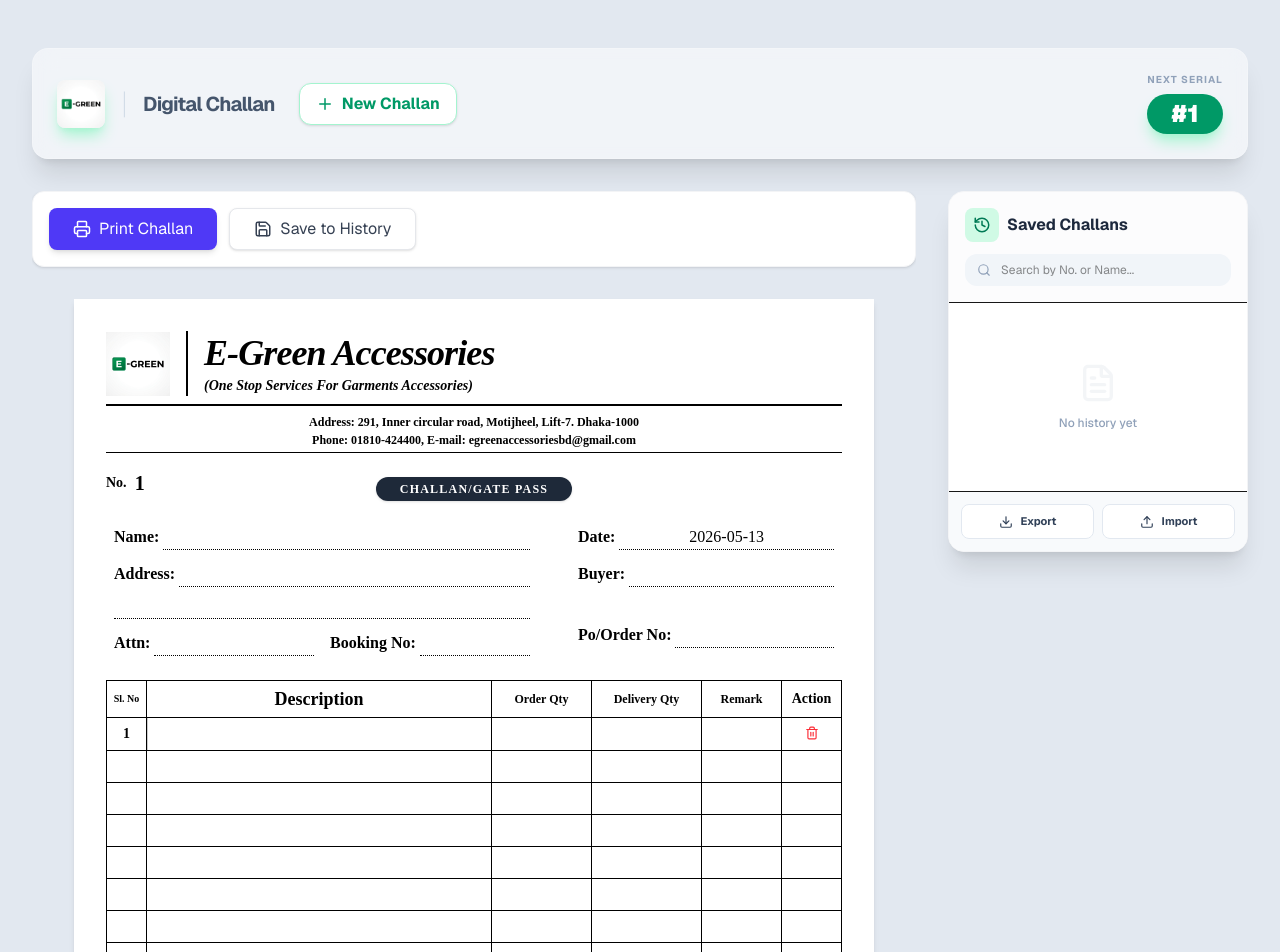
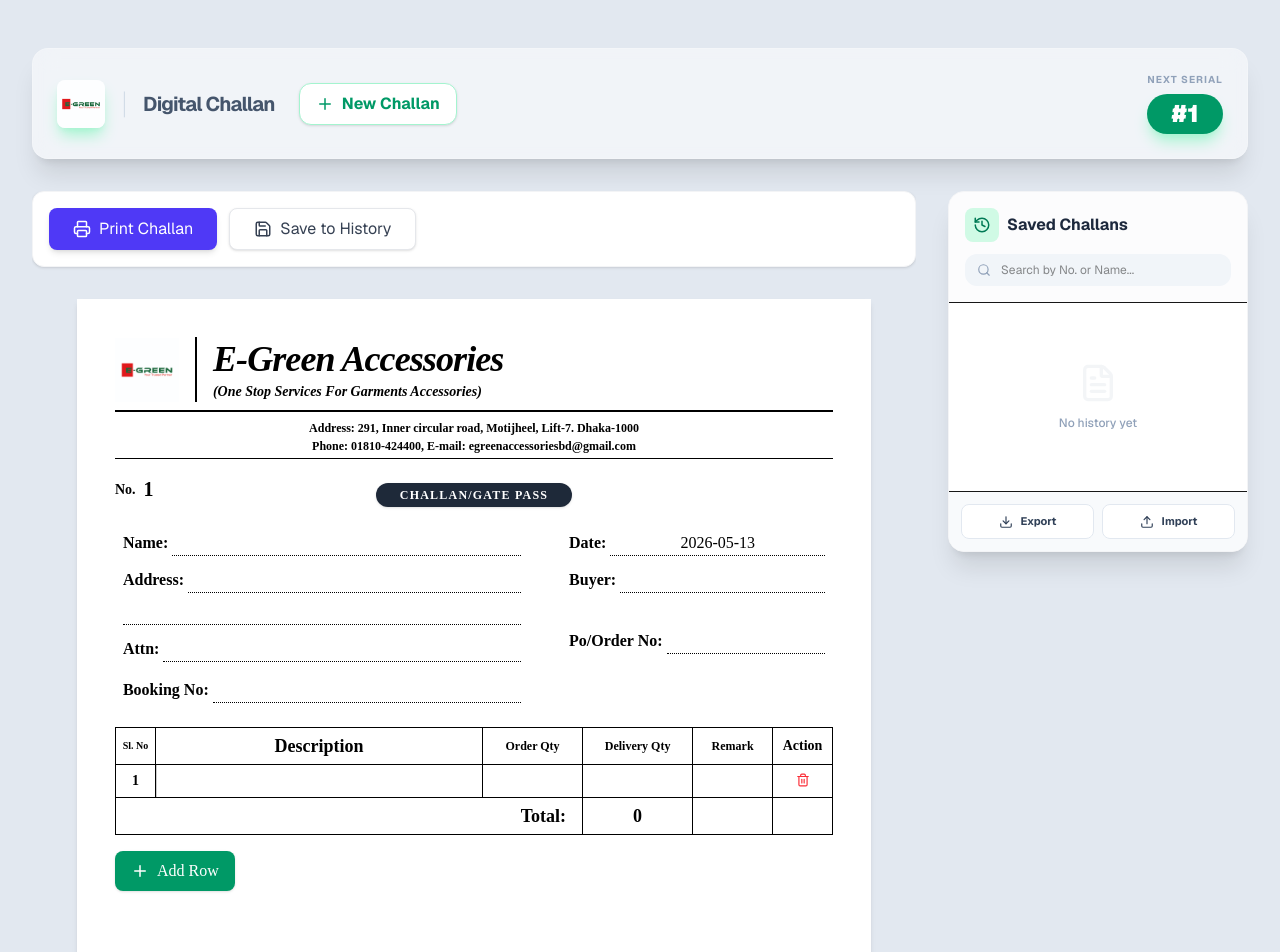
Before and after one commit to senkai742/e-greenaccessories, a Next.js app: page / in a window 1280 px wide. Shown: the top 952 px of the page. Built offline with nearby package versions, Linux system fonts and the light colour scheme.

Commit message:
fix the form

```diff
--- a/app/globals.css
+++ b/app/globals.css
@@ -28,14 +28,16 @@
 
 @media print {
   @page {
-    margin: 1cm;
+    margin: 0; /* Remove browser default margins */
     size: A4;
   }
 
-  body {
+  html, body {
     background: white !important;
     color: black !important;
     font-family: var(--font-serif) !important;
+    margin: 0 !important;
+    padding: 0 !important;
   }
 
   .no-print {
@@ -53,28 +55,35 @@
     color: black !important;
   }
 
-  /* Force borders to be black and visible */
   table, th, td {
     border: 1px solid black !important;
     border-collapse: collapse !important;
   }
+
+  .challan-container {
+    box-shadow: none !important;
+    padding: 10mm !important;
+    margin: 0 !important;
+    width: 210mm !important;
+    height: 296.5mm !important; /* Extremely close to 297mm to prevent 2nd page spill */
+    max-width: none !important;
+    display: flex !important;
+    flex-direction: column !important;
+    overflow: hidden !important;
+    box-sizing: border-box !important;
+  }
 }
 
 .challan-container {
-  max-width: 800px;
+  width: 210mm;
+  min-height: 297mm;
+  max-width: 100%;
   margin: 0 auto;
   background: white;
   color: black;
-  padding: 2rem;
+  padding: 10mm;
   box-shadow: 0 4px 6px -1px rgb(0 0 0 / 0.1), 0 2px 4px -2px rgb(0 0 0 / 0.1);
+  display: flex;
+  flex-direction: column;
+  box-sizing: border-box;
 }
-
-@media print {
-  .challan-container {
-    box-shadow: none;
-    padding: 0;
-    margin: 0;
-    width: 100%;
-    max-width: none;
-  }
-}
--- a/app/page.tsx
+++ b/app/page.tsx
@@ -39,6 +39,12 @@
     }
   };
 
+  // Extract unique item descriptions from history for suggestions
+  const itemSuggestions = Array.from(new Set(
+    history.flatMap(c => c.items.map(i => i.description))
+      .filter(d => d && d.trim().length > 0)
+  ));
+
   return (
     <main className="min-h-screen bg-slate-200 py-12 px-4 sm:px-6 lg:px-8 print:p-0 print:bg-white">
       <div className="max-w-[1400px] mx-auto">
@@ -65,9 +71,9 @@
           </div>
         </header>
 
-        <div className="grid grid-cols-1 lg:grid-cols-[1fr_300px] gap-8 items-start">
-          <section className="relative overflow-x-auto pb-4">
-            <div className="min-w-[800px] md:min-w-0">
+        <div className="grid grid-cols-1 lg:grid-cols-[1fr_300px] gap-8 items-start print:block print:gap-0">
+          <section className="relative overflow-x-auto pb-4 print:pb-0 print:overflow-visible">
+            <div className="min-w-[800px] md:min-w-0 print:min-w-0">
               <ChallanForm
                 data={challan}
                 updateField={updateField}
@@ -80,6 +86,7 @@
                   onAddItem={addItem}
                   onRemoveItem={removeItem}
                   total={calculateTotal()}
+                  suggestions={itemSuggestions}
                 />
                 <ChallanFooter />
               </ChallanForm>
--- a/components/Challan/ChallanFooter.tsx
+++ b/components/Challan/ChallanFooter.tsx
@@ -4,7 +4,7 @@
 
 export function ChallanFooter() {
   return (
-    <div className="mt-8 space-y-8">
+    <div className="mt-auto pt-8 space-y-8">
       <p className="text-center text-sm font-bold italic">
         Disclaimer. It is requested to give inventory report within two days after delivery.
       </p>
--- a/components/Challan/ChallanForm.tsx
+++ b/components/Challan/ChallanForm.tsx
@@ -58,15 +58,21 @@
         <div className="relative flex justify-center mb-6 pt-2">
           <div className="absolute left-0 top-0 flex items-center gap-2">
             <span className="font-bold text-sm">No.</span>
-            <span className="text-xl font-bold">{data.challanNo}</span>
+            <input
+              type="number"
+              value={data.challanNo}
+              onChange={(e) => updateField("challanNo", parseInt(e.target.value) || 0)}
+              className="text-xl font-bold bg-transparent outline-none border-b border-dotted border-transparent hover:border-gray-300 focus:border-black w-24"
+            />
           </div>
           <span className="bg-gray-800 text-white px-6 py-1 rounded-full text-xs font-bold tracking-widest uppercase shadow-sm">
             CHALLAN/GATE PASS
           </span>
         </div>
 
+        <div className="flex-1 flex flex-col">
           {/* Metadata Grid */}
-        <div className="grid grid-cols-1 md:grid-cols-[1fr_auto] gap-x-12 gap-y-3 mb-6 px-2">
+          <div className="grid grid-cols-1 md:grid-cols-[1fr_auto] print:grid-cols-[1fr_auto] gap-x-12 gap-y-3 mb-6 px-2">
             <div className="space-y-3">
               <div className="flex items-baseline gap-1">
                 <span className="font-bold whitespace-nowrap">Name:</span>
@@ -121,7 +127,7 @@
               </div>
             </div>
 
-          <div className="space-y-3 w-full md:w-64">
+            <div className="space-y-3 w-full md:w-64 print:w-64">
               <div className="flex items-baseline gap-1">
                 <span className="font-bold whitespace-nowrap">Date:</span>
                 <div className="flex-1 border-b border-dotted border-black min-h-[20px] flex items-end">
@@ -144,7 +150,7 @@
                   />
                 </div>
               </div>
-            <div className="flex items-baseline gap-1 pt-0 md:pt-6">
+              <div className="flex items-baseline gap-1 pt-0 md:pt-6 print:pt-6">
                 <span className="font-bold whitespace-nowrap">Po/Order No:</span>
                 <div className="flex-1 border-b border-dotted border-black min-h-[20px] flex items-end">
                   <input
@@ -158,8 +164,11 @@
             </div>
           </div>
 
-        {/* The Item Table will be injected here via children */}
+          {/* The Item Table Section - This will grow to fill space */}
+          <div className="flex-1 flex flex-col min-h-0">
             {children}
+          </div>
+        </div>
       </div>
     </div>
   );
--- a/components/Challan/ChallanTable.tsx
+++ b/components/Challan/ChallanTable.tsx
@@ -10,16 +10,17 @@
   onAddItem: () => void;
   onRemoveItem: (id: string) => void;
   total: number;
+  suggestions?: string[];
 }
 
-export function ChallanTable({ items, onUpdateItem, onAddItem, onRemoveItem, total }: ChallanTableProps) {
-  // Fill the table with empty rows to match the physical paper look (approx 15 rows total)
-  const MIN_ROWS = 15;
-  const emptyRowsCount = Math.max(0, MIN_ROWS - items.length);
-  const emptyRows = Array.from({ length: emptyRowsCount });
-
+export function ChallanTable({ items, onUpdateItem, onAddItem, onRemoveItem, total, suggestions = [] }: ChallanTableProps) {
   return (
     <div className="w-full">
+      <datalist id="description-suggestions">
+        {suggestions.map((suggestion, idx) => (
+          <option key={idx} value={suggestion} />
+        ))}
+      </datalist>
       <table className="w-full border-collapse border-[1.5px] border-black text-sm">
         <thead>
           <tr className="bg-white">
@@ -39,6 +40,7 @@
                 <input
                   type="text"
                   value={item.description}
+                  list="description-suggestions"
                   onChange={(e) => onUpdateItem(item.id, "description", e.target.value)}
                   className="w-full px-2 py-1 bg-transparent outline-none h-full"
                 />
@@ -79,17 +81,6 @@
               </td>
             </tr>
           ))}
-          {/* Fill empty rows to maintain height */}
-          {emptyRows.map((_, idx) => (
-            <tr key={`empty-${idx}`} className="h-8">
-              <td className="border border-black"></td>
-              <td className="border border-black"></td>
-              <td className="border border-black"></td>
-              <td className="border border-black"></td>
-              <td className="border border-black"></td>
-              <td className="border border-black no-print"></td>
-            </tr>
-          ))}
           <tr className="h-8">
             <td colSpan={3} className="border border-black px-4 py-1 text-right font-bold text-lg">Total:</td>
             <td className="border border-black px-1 py-1 text-center font-bold text-lg">{total}</td>
```
Also changed, not shown: app/icon.png, public/logo.png. Lines whose indentation alone changed are shown as unchanged.
